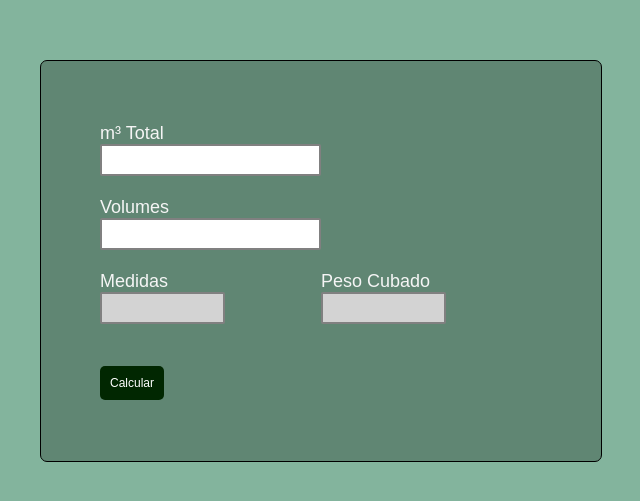
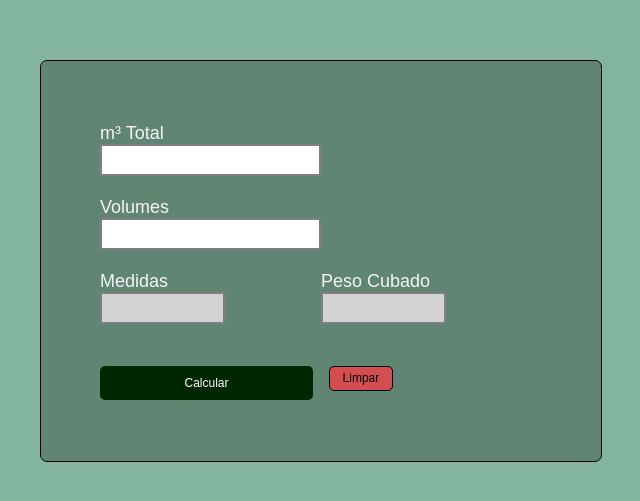
Before and after one commit to Magnus-Kirune/Cubagem-CIR.PIN, a website with bundled scripts: page index.html in a window 1280 px wide. Shown: the part 127-628 px from the top of the page, without its empty margins (319-959 px from the left). Built offline with nearby package versions, Linux system fonts and the light colour scheme.

Commit message:
Adicionado efeitos nos botões

```diff
--- a/style/style.css
+++ b/style/style.css
@@ -52,10 +52,41 @@ input {
     border: none;
     border-radius: 5px;
     cursor: pointer;
+    transition: 1s;
 
+}
+
+#fazerCalculo:hover{
+    background-color: rgb(29, 92, 29);
 }
 
 #result{
     display: grid;
     grid-template-columns: 1fr 1fr;
 }
+
+#buttons{
+    display: grid;
+    grid-template-columns: 1fr 1fr;
+    gap: 2vh;
+}
+
+#makeClear{
+    border-radius: 5px;
+    height: 25px;
+    width: 30%;
+    padding: 1.75px;
+    background-color: rgb(211, 78, 78);
+    color: rgb(0, 0, 0);
+    font-size: 12px;
+    text-decoration: dotted;
+    border: 1px solid black;
+    cursor: pointer;
+    transition: 1s;
+
+}
+
+#makeClear:hover{
+    background-color: brown;
+    color: whitesmoke;
+}
--- a/use/dashboard.js
+++ b/use/dashboard.js
@@ -13,7 +13,10 @@ export function DashBoard(){
         <label for="resultado">Medidas<br><input id="resultado" type="text" name="resultado" disabled></label>
         <label for="resultado">Peso Cubado<br><input id="pesoCubado" type="text" name="resultado" disabled></label>
         </div><br><br>
+        <div id="buttons">
         <button type="submit" id="fazerCalculo">Calcular</button>
+        <button id="makeClear">Limpar</button>
+        </div>
      </form>
     </div>`
 }
```
